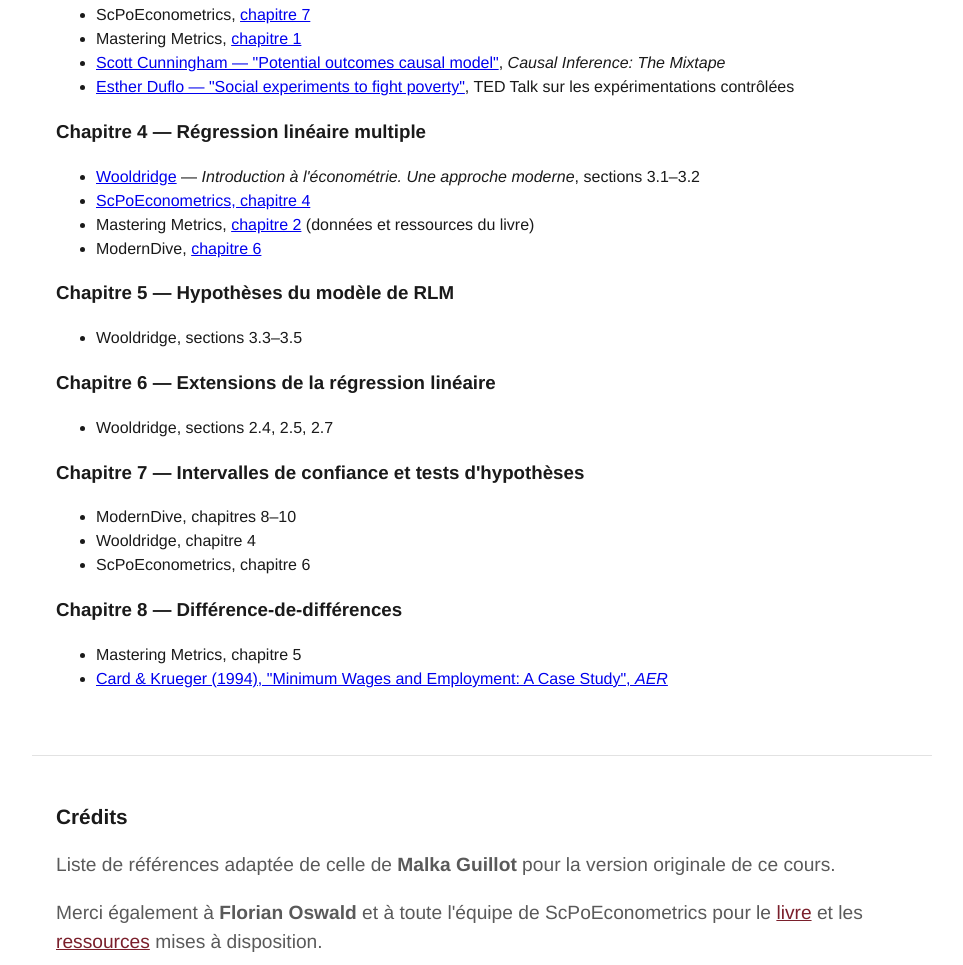
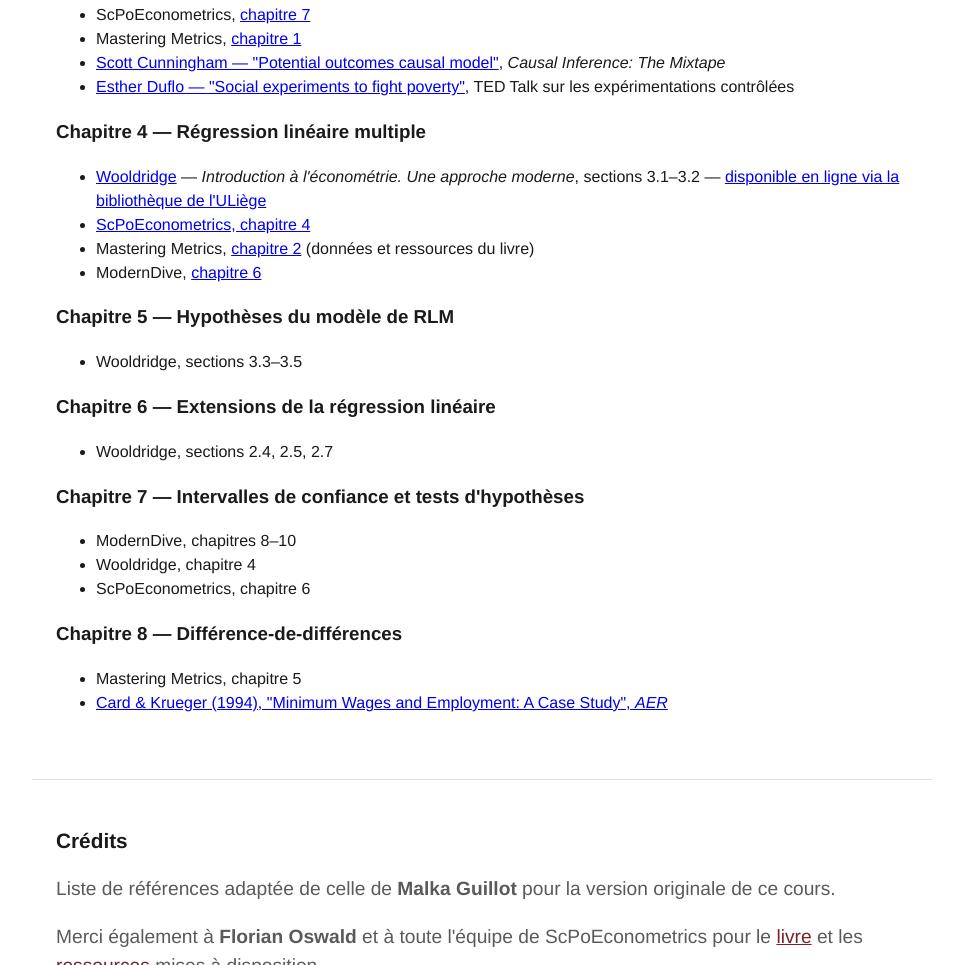
Before and after one commit to nataliaber94/econ0212-3, a plain HTML site: page references.html in a window 1280 px wide. Shown: the part 1074-2039 px from the top of the page, without its empty margins (158-1121 px from the left). Drawn offline with Linux system fonts and the light colour scheme.

Commit message:
Références : accès en ligne au Wooldridge via la bibliothèque ULiège
Co-Authored-By: Claude Opus 5.5 <noreply@anthropic.com>

```diff
--- a/references.html
+++ b/references.html
@@ -78,7 +78,7 @@
 
     <h3>Chapitre 4 — Régression linéaire multiple</h3>
     <ul>
-      <li><a href="https://www.deboecksuperieur.com/ouvrage/9782807329775-introduction-l-econometrie">Wooldridge</a> — <em>Introduction à l'économétrie. Une approche moderne</em>, sections 3.1–3.2</li>
+      <li><a href="https://www.deboecksuperieur.com/ouvrage/9782807329775-introduction-l-econometrie">Wooldridge</a> — <em>Introduction à l'économétrie. Une approche moderne</em>, sections 3.1–3.2 — <a href="https://explore.lib.uliege.be/nde/fulldisplay?query=wooldridge%20econometrie%20&amp;tab=EVERYTHING&amp;search_scope=NDE_ULIEGE&amp;classify=true&amp;lang=fr&amp;vid=32ULG_INST:NDE&amp;docid=alma9922299380102321&amp;adaptor=Local%20Search%20Engine&amp;context=L&amp;isFrbr=false&amp;isHighlightedRecord=false&amp;state=#nui.getit.service_viewit">disponible en ligne via la bibliothèque de l'ULiège</a></li>
       <li><a href="https://scpoecon.github.io/ScPoEconometrics/multiple-reg.html">ScPoEconometrics, chapitre 4</a></li>
       <li>Mastering Metrics, <a href="https://www.masteringmetrics.com/resources/">chapitre 2</a> (données et ressources du livre)</li>
       <li>ModernDive, <a href="https://moderndive.com/6-multiple-regression.html">chapitre 6</a></li>
```
